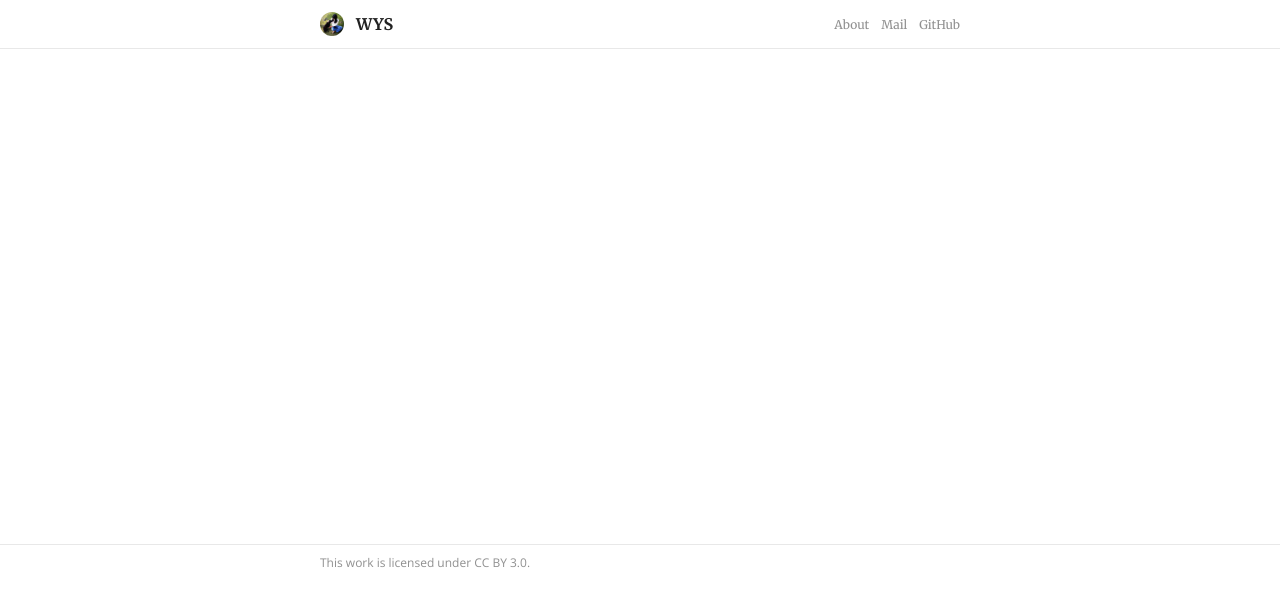
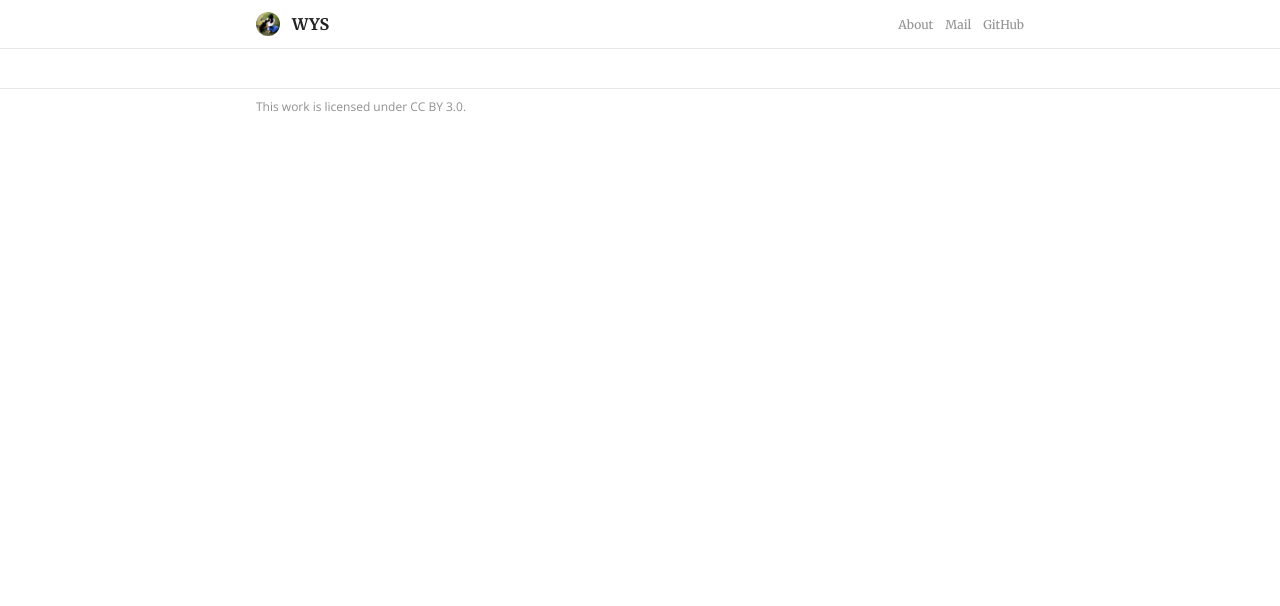
Before and after one commit to wendyyuchensun/wendyyuchensun.github.io, a Jekyll site: the page built from index.html, in a window 1280 px wide. Shown: the top 606 px of the page. Built offline with Jekyll 4.4.1, drawn with Linux system fonts in a browser that asks for light colours.

Commit message:
Add styling

```diff
--- a/css/style.sass
+++ b/css/style.sass
@@ -16,9 +16,8 @@ a
   text-decoration: none
 
 .container
-  width: 50vw
+  width: 60vw
   max-width: 1000px
-  min-width: 320px
   padding: 0.75em 0
   margin: 0 auto
 
@@ -57,8 +56,6 @@ nav
 
 main
   margin-top: 4em
-  .container
-    height: 30em
 
 footer
   border-top: 1px solid rgba($color, 0.1)
@@ -72,6 +69,6 @@ nav ul li, footer .container a
   &:hover
     color: rgba($color, 0.75)
 
-@media (max-width: 880px)
+@media (max-width: 768px)
   .container
-    padding: 0.75em 1em
+    width: 90vw
```
Also changed, not shown: 1 other file.
